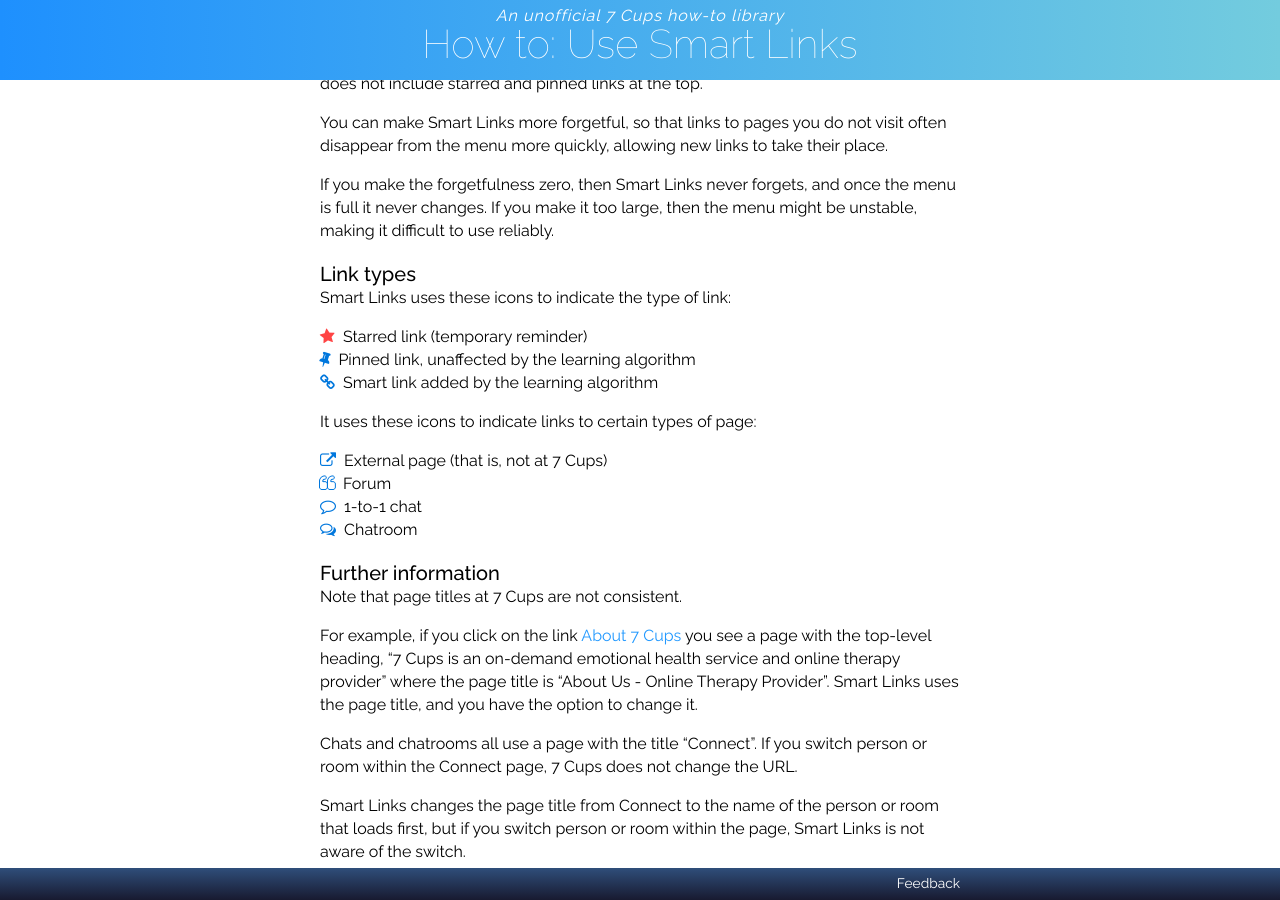
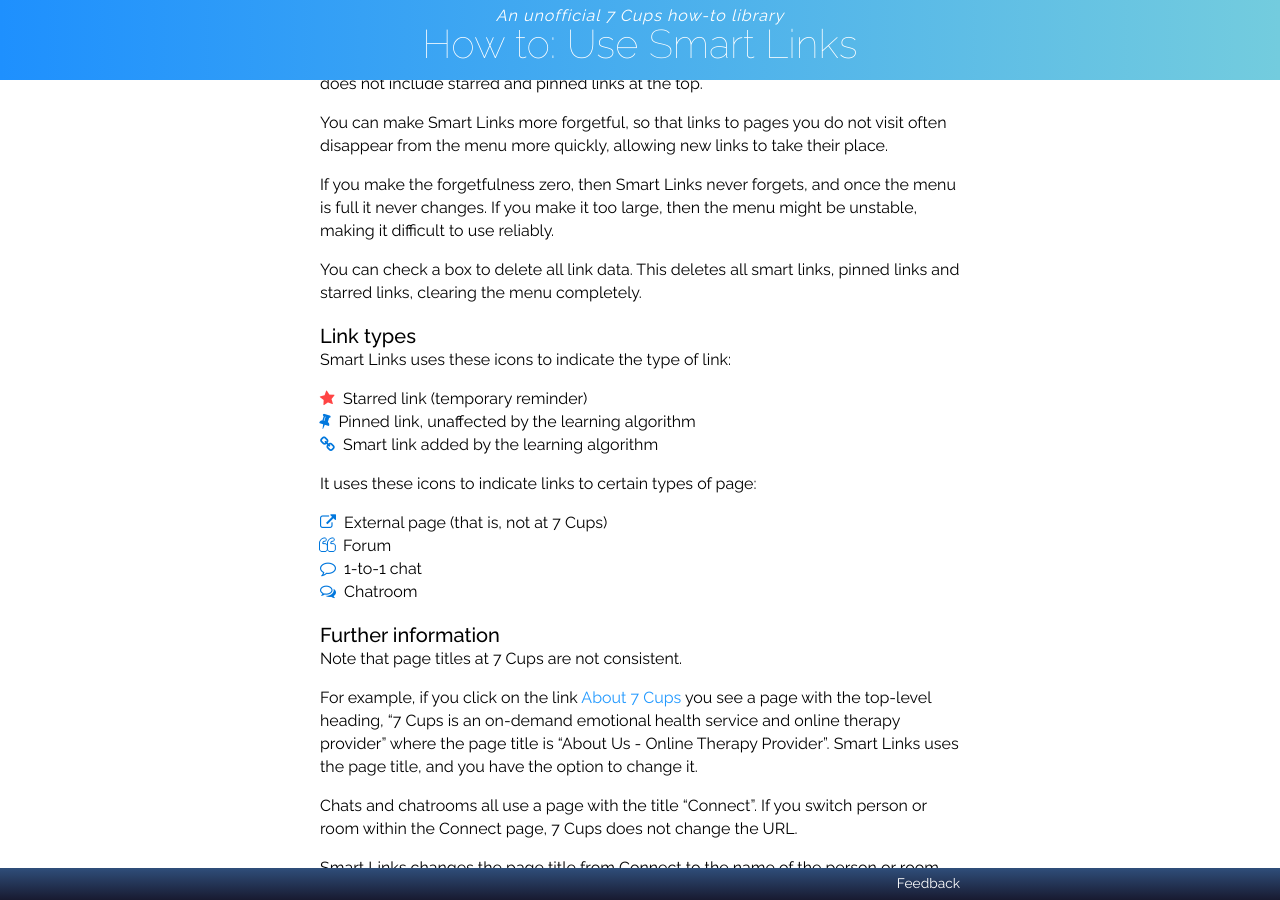
Before and after one commit to RarelyCharlie/rarelycharlie.github.io, a Jekyll site: the page built from _howto/links.md, in a window 1280 px wide and 900 px high, scrolled down 2992 px. Built offline with Jekyll 4.4.1, drawn with Linux system fonts in a browser that asks for light colours.

Commit message:
describe delete option

```diff
--- a/_howto/links.md
+++ b/_howto/links.md
@@ -109,6 +109,8 @@ You can make Smart Links more forgetful, so that links to pages you do not visit
 
 If you make the forgetfulness zero, then Smart Links never forgets, and once the menu is full it never changes. If you make it too large, then the menu might be unstable, making it difficult to use reliably.
 
+You can check a box to delete all link data. This deletes all smart links, pinned links and starred links, clearing the menu completely.
+
 ### Link types
 
 Smart Links uses these icons to indicate the type of link:
```
